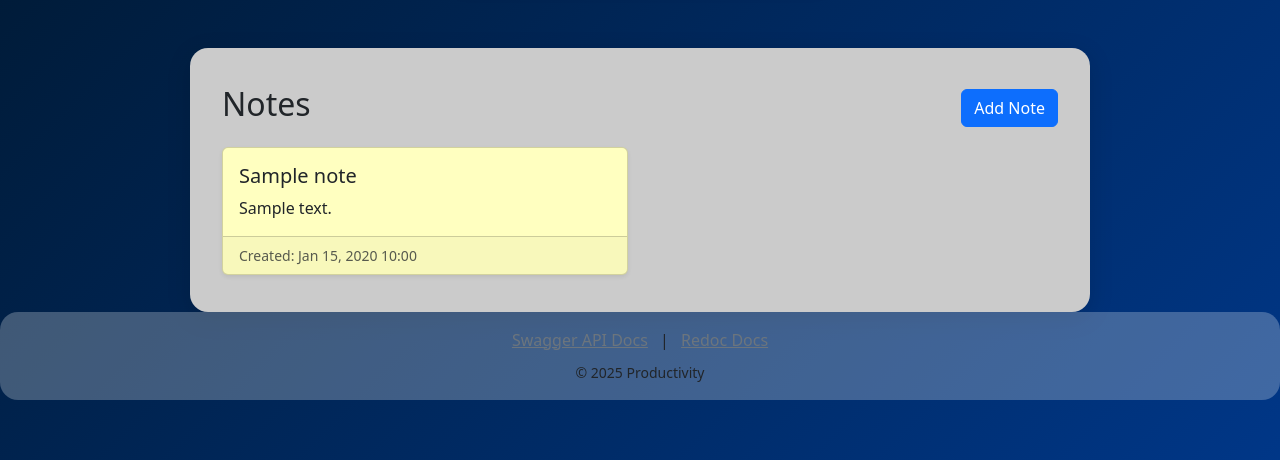
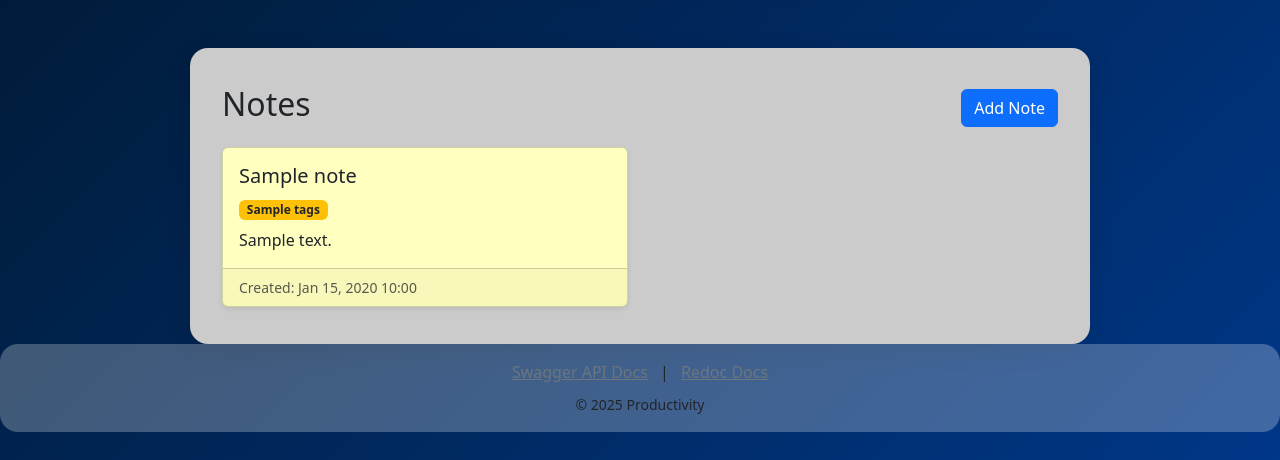
Before and after one commit to GhassenRabii/Productivity, a Django app: template tasks/templates/tasks/note_list.html in a window 1280 px wide. Shown: the part 163-623 px from the top of the page. Run offline with Django 5.2, Linux system fonts and the light colour scheme; the template is opened without the code that fills it: most values are stand-ins (such as "Sample title", 1, 10 or a date in 2020).

Commit message:
Update note_list.html

```diff
--- a/tasks/templates/tasks/note_list.html
+++ b/tasks/templates/tasks/note_list.html
@@ -12,6 +12,11 @@
                 <div class="card h-100 shadow-sm" style="background:rgb(255, 255, 192);">
                     <div class="card-body">
                         <h5 class="card-title">{{ note.title }}</h5>
+                        {% if note.tags %}
+                            <div class="mb-2">
+                                <span class="badge bg-warning text-dark">{{ note.tags }}</span>
+                            </div>
+                        {% endif %}
                         <p class="card-text">{{ note.content|truncatechars:120 }}</p>
                     </div>
                     <div class="card-footer text-muted small">
```
